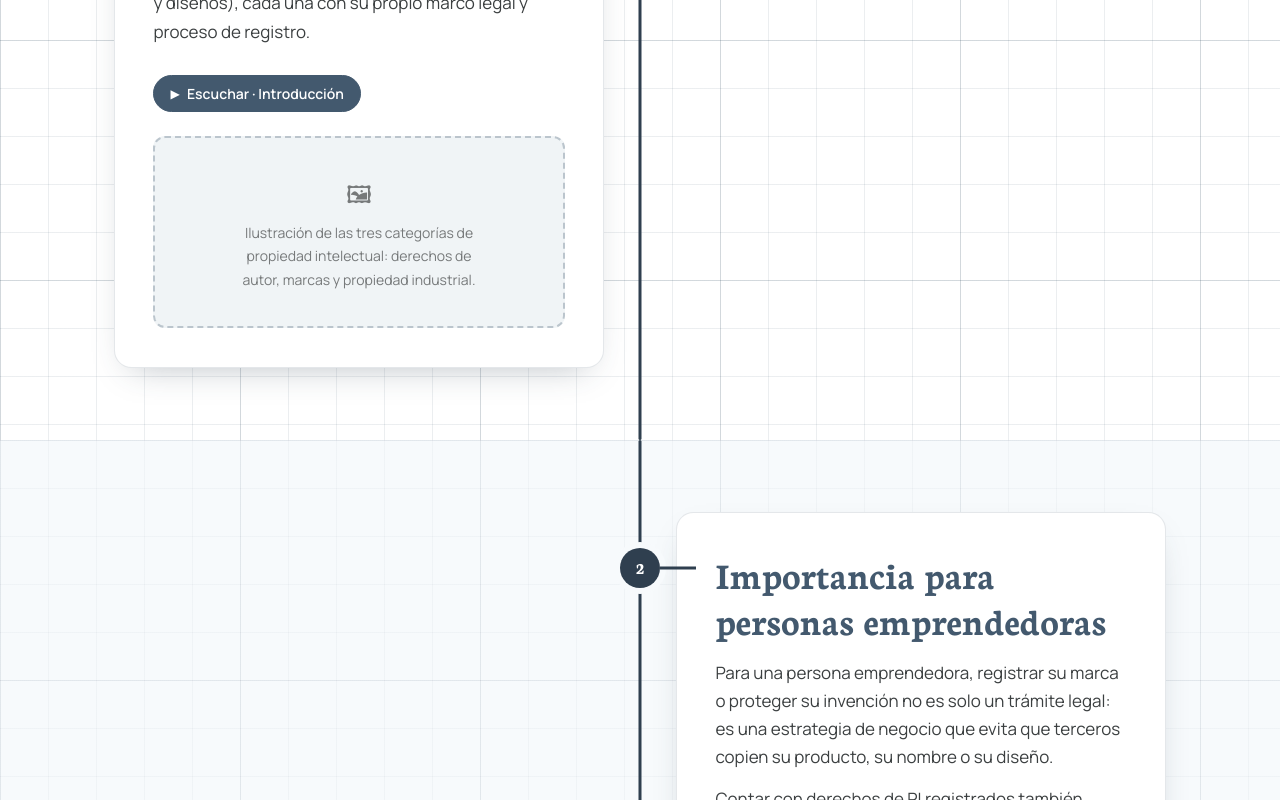
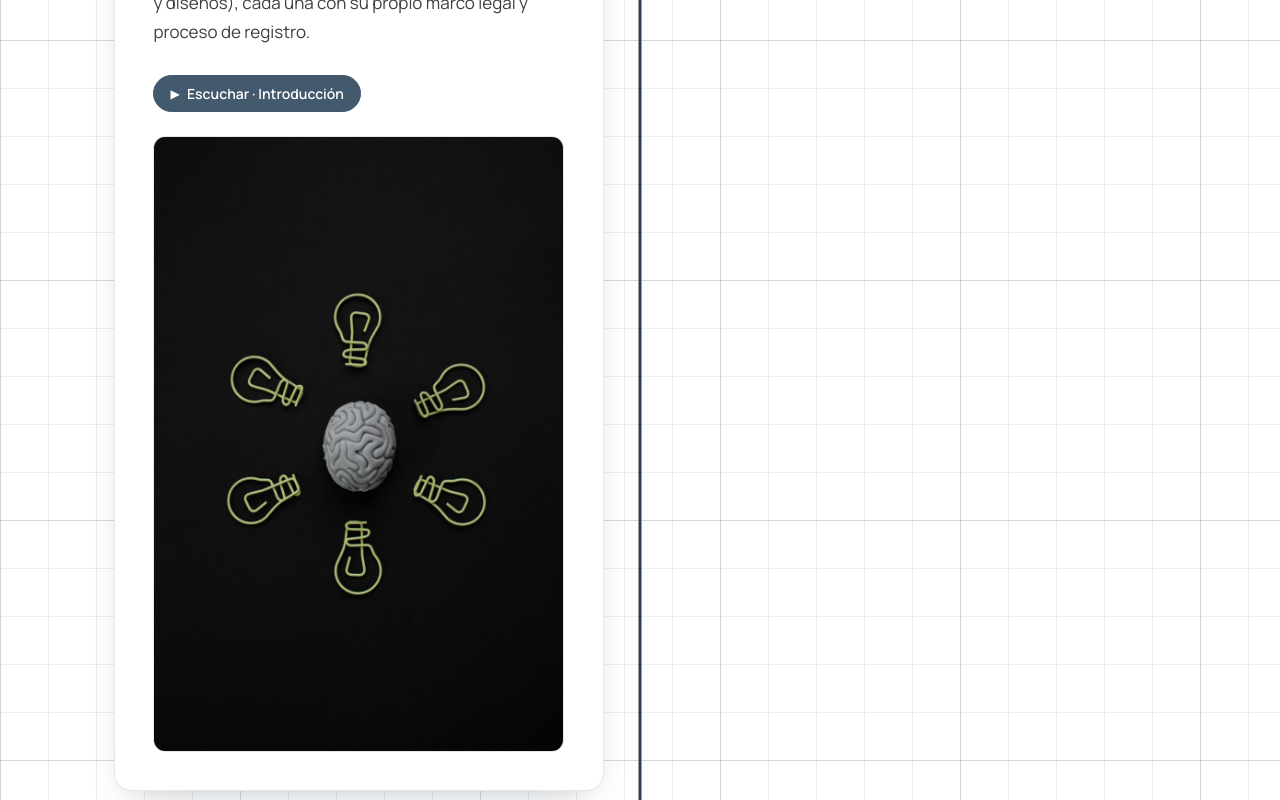
Before and after one commit to DarielJosue/proyecto-personal-multimedios, an Angular app: page / in a window 1280 px wide. Shown: the part 1240-2040 px from the top of the page. Built offline with nearby package versions, Linux system fonts and the light colour scheme.

Commit message:
fix: agregar imagenes que aun no estaban y rutas

```diff
--- a/public/assets/data/content.json
+++ b/public/assets/data/content.json
@@ -28,7 +28,7 @@
       "sectionId": "propiedad-intelectual",
       "title": "¿Qué es la Propiedad Intelectual?",
       "tinted": false,
-      "imageSrc": "",
+      "imageSrc": "assets/images/pexels-ekaterina-bolovtsova-6192324.avif",
       "imageAlt": "Ilustración de las tres categorías de propiedad intelectual: derechos de autor, marcas y propiedad industrial.",
       "audioSrc": "assets/audio/que_es_la_propiedad_intelectual.mp3",
       "audioTitle": "Introducción",
@@ -57,11 +57,11 @@
         {
           "title": "Derechos de autor",
           "text": "Protegen obras artísticas, literarias y el software desde el momento de su creación, sin necesidad de registro previo.",
-          "imageSrc": "assets/images/derechos_autor.avif",
+          "imageSrc": "assets/images/derechos_autor.jpg",
           "imageAlt": "Libro, pincel y código que representan obras protegidas por derechos de autor.",
-          "imageCredits": {
-            "author": "Ann H",
-            "source": "https://www.pexels.com/es-es/foto/de-madera-cartas-letras-mensaje-6555663/"
+           "imageCredits": {
+            "author": "Caterina  Del Sol",
+            "source": "https://www.pexels.com/es-es/foto/vintage-de-madera-clasico-antiguo-7635504/"
           }
         },
         {
--- a/src/app/components/info-section/info-section.css
+++ b/src/app/components/info-section/info-section.css
@@ -151,6 +151,32 @@
   border: 1px solid var(--color-border);
 }
 
+/* Hover / subtle parallax effect for images */
+.info-section__card-figure,
+.info-section__media {
+  perspective: 800px;
+}
+
+.info-section__card-figure img,
+.info-section__media img {
+  transition: transform 300ms cubic-bezier(.2,.9,.2,1), box-shadow 300ms ease;
+  transform-origin: center center;
+  will-change: transform;
+  backface-visibility: hidden;
+}
+
+.info-section__card-figure:hover img,
+.info-section__media:hover img {
+  transform: translateY(-6px) scale(1.02) rotateZ(-0.5deg);
+  box-shadow: 0 12px 30px rgba(16,24,40,0.12);
+}
+
+/* Slightly larger effect on pointer movement for subtle 3D feel */
+.info-section__card-figure[data-tilt],
+.info-section__media[data-tilt] {
+  /* the actual transform is applied inline by the component handlers */
+}
+
 .info-section__placeholder {
   display: grid;
   place-items: center;
--- a/src/app/components/info-section/info-section.html
+++ b/src/app/components/info-section/info-section.html
@@ -6,7 +6,6 @@
   [class.info-section--right]="!isWide() && isRight()"
 >
   <div class="info-section__inner container">
-
     <div class="info-section__spine" aria-hidden="true">
       <span class="info-section__node">{{ step() }}</span>
     </div>
@@ -33,18 +32,30 @@
               <h3 class="info-section__card-title">{{ card.title }}</h3>
               <p class="info-section__card-text">{{ card.text }}</p>
 
-              @if (card.imageSrc) {
-                <figure class="info-section__card-figure">
+              @if (card.imageSrc && !card._imageFailed) {
+                <figure class="info-section__card-figure" (pointermove)="onCardPointerMove($event)" (pointerleave)="onCardPointerLeave($event)">
                   <img
                     class="info-section__card-img"
                     [src]="card.imageSrc"
                     [alt]="card.imageAlt ?? ''"
                     loading="lazy"
+                    (error)="onCardImgError(card)"
                   />
                   @if (card.imageCredits) {
                     <figcaption class="info-section__credit">
-                      @if (card.imageCredits.author) {<span class="info-section__credit-author">{{ card.imageCredits.author }}</span>}
-                      @if (card.imageCredits.source) {<span class="info-section__credit-source"> — <a href="{{ card.imageCredits.source }}" target="_blank" rel="noopener">fuente</a></span>}
+                      @if (card.imageCredits.author) {
+                        <span class="info-section__credit-author">{{
+                          card.imageCredits.author
+                        }}</span>
+                      }
+                      @if (card.imageCredits.source) {
+                        <span class="info-section__credit-source">
+                          —
+                          <a href="{{ card.imageCredits.source }}" target="_blank" rel="noopener"
+                            >fuente</a
+                          ></span
+                        >
+                      }
                     </figcaption>
                   }
                 </figure>
@@ -57,15 +68,27 @@
           }
         </ul>
       } @else if (imageSrc()) {
-        <figure class="info-section__media">
-          <img [src]="imageSrc()" [alt]="imageAlt()" loading="lazy" />
-          @if (imageCredits(); as credits) {
-            <figcaption class="info-section__credit">
-              @if (credits.author) {<span class="info-section__credit-author">{{ credits.author }}</span>}
-              @if (credits.source) {<span class="info-section__credit-source"> — <a href="{{ credits.source }}" target="_blank" rel="noopener">fuente</a></span>}
-            </figcaption>
-          }
-        </figure>
+        @if (!_mainImageFailed) {
+          <figure class="info-section__media" (pointermove)="onCardPointerMove($event)" (pointerleave)="onCardPointerLeave($event)">
+            <img [src]="imageSrc()" [alt]="imageAlt()" loading="lazy" (error)="onMainImgError()" />
+            @if (imageCredits(); as credits) {
+              <figcaption class="info-section__credit">
+                @if (credits.author) {
+                  <span class="info-section__credit-author">{{ credits.author }}</span>
+                }
+                @if (credits.source) {
+                  <span class="info-section__credit-source">
+                    — <a href="{{ credits.source }}" target="_blank" rel="noopener">fuente</a></span
+                  >
+                }
+              </figcaption>
+            }
+          </figure>
+        } @else {
+          <div class="info-section__media info-section__placeholder">
+            <span class="info-section__placeholder-label">{{ imageAlt() }}</span>
+          </div>
+        }
       } @else if (imageAlt()) {
         <div class="info-section__media info-section__placeholder">
           <span class="info-section__placeholder-label">{{ imageAlt() }}</span>
--- a/src/app/components/info-section/info-section.ts
+++ b/src/app/components/info-section/info-section.ts
@@ -40,4 +40,44 @@ export class InfoSection {
 
   /** Lado de la rama: pasos pares a la derecha, impares a la izquierda. */
   protected readonly isRight = computed(() => ((this.step() ?? 1) % 2) === 0);
+
+  /** Estado local para imágenes que fallan al cargar. */
+  protected _mainImageFailed = false;
+
+  onMainImgError() {
+    this._mainImageFailed = true;
+  }
+
+  onCardImgError(card: SectionCard) {
+    // Marca la tarjeta para mostrar el placeholder en lugar de la imagen rota.
+    card._imageFailed = true;
+  }
+
+  /** Parallax / tilt handlers for pointer movement */
+  onCardPointerMove(event: PointerEvent) {
+    const el = event.currentTarget as HTMLElement | null;
+    if (!el) return;
+    const rect = el.getBoundingClientRect();
+    const x = (event.clientX - rect.left) / rect.width - 0.5; // -0.5..0.5
+    const y = (event.clientY - rect.top) / rect.height - 0.5;
+    const rotateX = (y * 6).toFixed(2);
+    const rotateY = (-x * 6).toFixed(2);
+    const translateX = (-x * 6).toFixed(2);
+    const translateY = (-y * 6).toFixed(2);
+    const img = el.querySelector('img') as HTMLElement | null;
+    if (img) {
+      img.style.transform = `perspective(800px) translate3d(${translateX}px, ${translateY}px, 0px) rotateX(${rotateX}deg) rotateY(${rotateY}deg) scale(1.02)`;
+      el.setAttribute('data-tilt', '1');
+    }
+  }
+
+  onCardPointerLeave(event: PointerEvent) {
+    const el = event.currentTarget as HTMLElement | null;
+    if (!el) return;
+    const img = el.querySelector('img') as HTMLElement | null;
+    if (img) {
+      img.style.transform = '';
+      el.removeAttribute('data-tilt');
+    }
+  }
 }
--- a/src/app/models/content.model.ts
+++ b/src/app/models/content.model.ts
@@ -28,6 +28,8 @@ export interface SectionCard {
     author?: string;
     source?: string;
   };
+  /** UI-only flag set at runtime when an image fails to load. Not persisted in JSON. */
+  _imageFailed?: boolean;
 }
 
 export interface SectionContent {
```
Also changed, not shown: public/assets/images/creditos.md (deleted, +0 -50 lines), public/assets/images/derechos_autor.jpg (added), public/assets/images/pexels-ekaterina-bolovtsova-6192324.avif (added).
